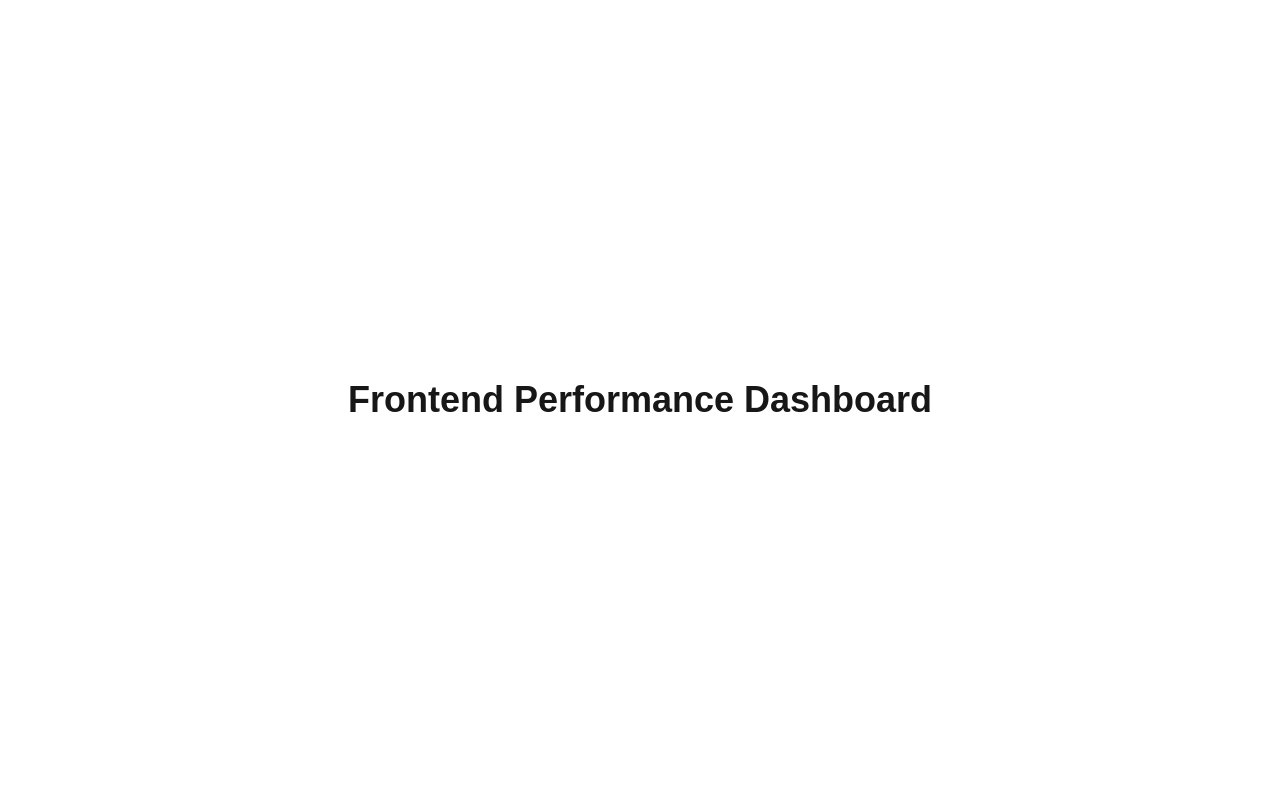
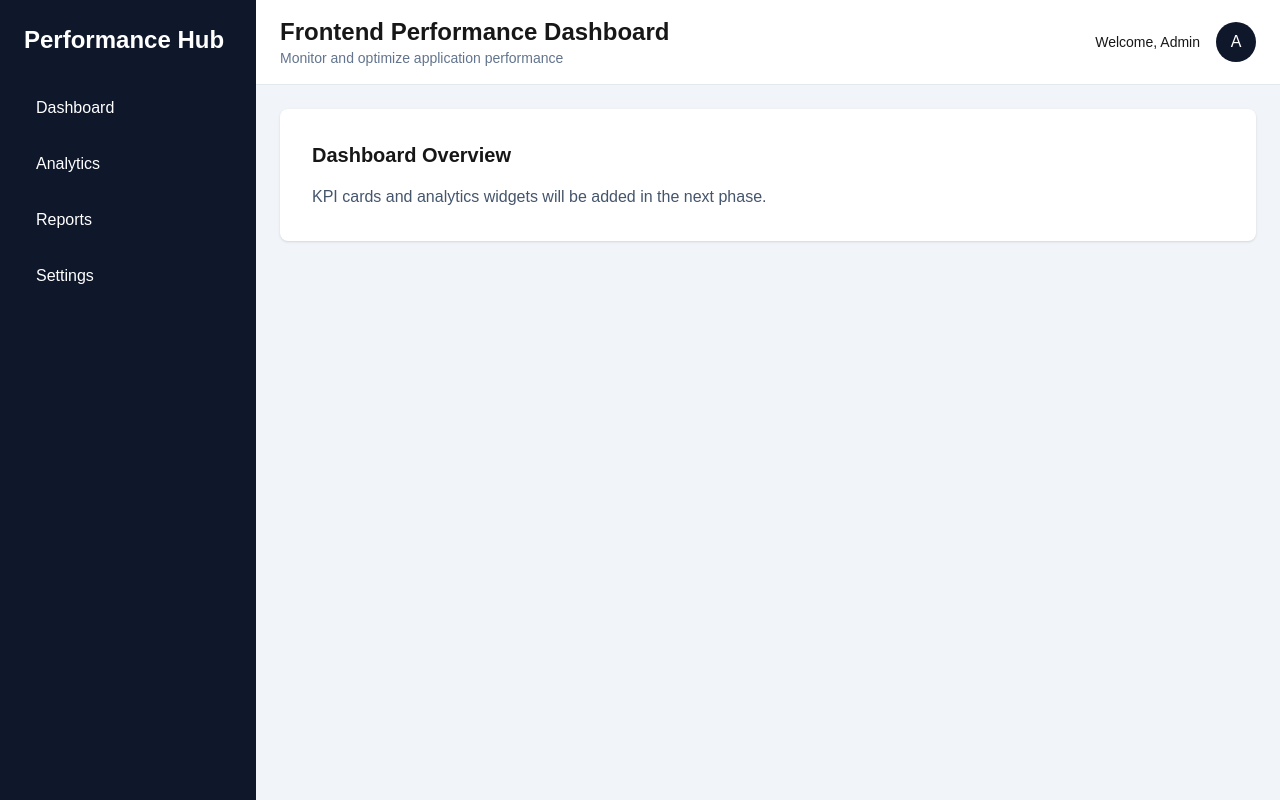
Before and after one commit to Yuvarani-UI/frontend-performance-dashboard, a Next.js app: page / in a window 1280 px wide. Built offline with nearby package versions, Linux system fonts and the light colour scheme.

Commit message:
feat: add dashboard layout with sidebar and header

```diff
--- a/app/page.tsx
+++ b/app/page.tsx
@@ -1,9 +1,18 @@
+import DashboardLayout from '../src/components/layout/dashboardlayout'
+
 export default function Home() {
   return (
-    <main className="flex min-h-screen items-center justify-center">
-      <h1 className="text-4xl font-bold">
-        Frontend Performance Dashboard
-      </h1>
-    </main>
+    <DashboardLayout>
+      <div className="rounded-lg bg-white p-8 shadow">
+        <h2 className="mb-4 text-xl font-semibold">
+          Dashboard Overview
+        </h2>
+
+        <p className="text-slate-600">
+          KPI cards and analytics widgets will be added
+          in the next phase.
+        </p>
+      </div>
+    </DashboardLayout>
   );
 }
--- /dev/null
+++ b/src/components/layout/dashboardlayout.tsx
@@ -0,0 +1,24 @@
+import Sidebar from './sidebar';
+import Header from './header';
+
+type DashboardLayoutProps = {
+  children: React.ReactNode;
+};
+
+export default function DashboardLayout({
+  children,
+}: DashboardLayoutProps) {
+  return (
+    <div className="flex min-h-screen bg-slate-100">
+      <Sidebar />
+
+      <div className="flex flex-1 flex-col">
+        <Header />
+
+        <main className="flex-1 p-6">
+          {children}
+        </main>
+      </div>
+    </div>
+  );
+}
--- /dev/null
+++ b/src/components/layout/header.tsx
@@ -0,0 +1,25 @@
+export default function Header() {
+  return (
+    <header className="flex items-center justify-between border-b border-slate-200 bg-white px-6 py-4">
+      <div>
+        <h1 className="text-2xl font-semibold">
+          Frontend Performance Dashboard
+        </h1>
+
+        <p className="text-sm text-slate-500">
+          Monitor and optimize application performance
+        </p>
+      </div>
+
+      <div className="flex items-center gap-4">
+        <span className="text-sm font-medium">
+          Welcome, Admin
+        </span>
+
+        <div className="flex h-10 w-10 items-center justify-center rounded-full bg-slate-900 text-white">
+          A
+        </div>
+      </div>
+    </header>
+  );
+}
--- /dev/null
+++ b/src/components/layout/sidebar.tsx
@@ -0,0 +1,29 @@
+export default function Sidebar() {
+  const menuItems = [
+    'Dashboard',
+    'Analytics',
+    'Reports',
+    'Settings',
+  ];
+
+  return (
+    <aside className="w-64 bg-slate-900 text-white p-6">
+      <h2 className="mb-8 text-2xl font-bold">
+        Performance Hub
+      </h2>
+
+      <nav>
+        <ul className="space-y-4">
+          {menuItems.map((item) => (
+            <li
+              key={item}
+              className="cursor-pointer rounded px-3 py-2 transition hover:bg-slate-800"
+            >
+              {item}
+            </li>
+          ))}
+        </ul>
+      </nav>
+    </aside>
+  );
+}
```
